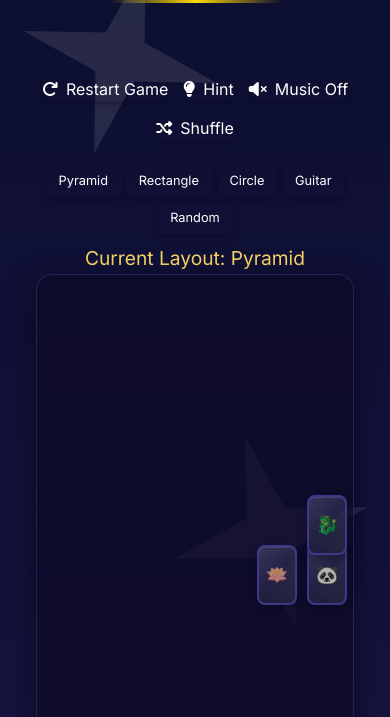
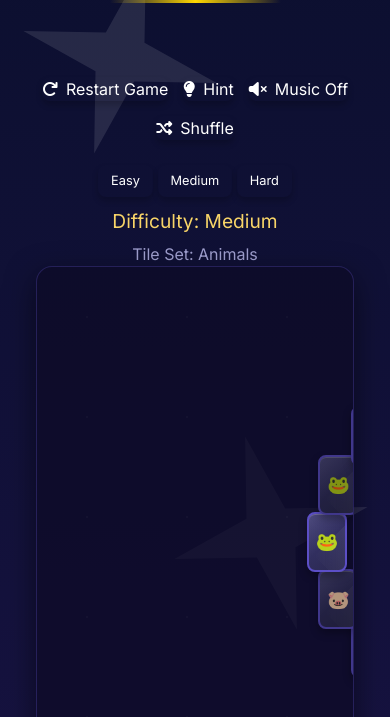
Before and after one commit to ASkyline9/vita-mahjong, a plain HTML site: page index.html in a window 390 px wide. Shown: the part 127-844 px from the top of the page. Drawn offline with nearby package versions, Linux system fonts and the light colour scheme; no server answers.

Commit message:
Add files via upload
updated

```diff
--- a/index.html
+++ b/index.html
@@ -235,8 +235,8 @@
       border: 1px solid rgba(92, 79, 199, 0.3);
     }
 
-    /* Layout selection */
-    .layout-selection {
+    /* Difficulty selection */
+    .difficulty-selection {
       display: flex;
       justify-content: center;
       gap: 10px;
@@ -244,7 +244,7 @@
       flex-wrap: wrap;
     }
 
-    .layout-btn {
+    .difficulty-btn {
       padding: 0.5rem 1rem;
       font-size: 0.9rem;
     }
@@ -280,11 +280,11 @@
         gap: 10px;
       }
 
-      .layout-selection {
+      .difficulty-selection {
         gap: 5px;
       }
 
-      .layout-btn {
+      .difficulty-btn {
         padding: 0.4rem 0.8rem;
         font-size: 0.8rem;
       }
@@ -364,13 +364,21 @@
       100% { box-shadow: 0 0 5px #ffd700; }
     }
 
-    /* Layout preview */
-    .layout-preview {
+    /* Difficulty indicator */
+    .difficulty-indicator {
       margin-top: 10px;
       text-align: center;
       font-size: 1.2rem;
       color: var(--text-gold);
       min-height: 30px;
+    }
+
+    /* Tile sets */
+    .tile-set-info {
+      text-align: center;
+      margin-top: 5px;
+      font-size: 1rem;
+      color: #a0a0d0;
     }
   </style>
 </head>
@@ -392,15 +400,14 @@
         <button id="shuffleBtn"><i class="fas fa-random"></i> Shuffle</button>
       </div>
 
-      <div class="layout-selection">
-        <button class="layout-btn" data-layout="pyramid">Pyramid</button>
-        <button class="layout-btn" data-layout="rectangle">Rectangle</button>
-        <button class="layout-btn" data-layout="circle">Circle</button>
-        <button class="layout-btn" data-layout="guitar">Guitar</button>
-        <button class="layout-btn" data-layout="random">Random</button>
+      <div class="difficulty-selection">
+        <button class="difficulty-btn" data-difficulty="easy">Easy</button>
+        <button class="difficulty-btn" data-difficulty="medium">Medium</button>
+        <button class="difficulty-btn" data-difficulty="hard">Hard</button>
       </div>
 
-      <div class="layout-preview" id="layoutName">Current Layout: Pyramid</div>
+      <div class="difficulty-indicator" id="difficultyName">Difficulty: Medium</div>
+      <div class="tile-set-info" id="tileSetInfo">Tile Set: Mahjong</div>
 
       <div class="game-board">
         <div class="board-layout" id="gameBoard"></div>
@@ -515,7 +522,10 @@
     }
 
     // ---------------- Mahjong Game ----------------
-    const symbols = ["🐉", "🀄", "🍵", "🎋", "🌸", "💮", "🧧", "🎎", "🐼", "🎍", "🏮", "🎏", "🌊", "🎴", "🪷", "🌺"];
+    const mahjongSymbols = ["🀇", "🀈", "🀉", "🀊", "🀋", "🀌", "🀍", "🀎", "🀏", "🀀", "🀁", "🀂", "🀃", "🀄", "🀅", "🀆"];
+    const animalSymbols = ["🐼", "🐯", "🐰", "🐨", "🐵", "🐶", "🐷", "🐸", "🐙", "🦊", "🦁", "🐮", "🐻", "🐔", "🐦", "🐤"];
+    const insectSymbols = ["🐝", "🐛", "🦋", "🐌", "🐞", "🐜", "🦟", "🦗", "🕷", "🦂", "🐢", "🐍", "🦎", "🐙", "🦑", "🦐"];
+
     let firstTile = null;
     let lock = false;
     let matchedPairs = 0;
@@ -525,7 +535,8 @@
     let seconds = 0;
     let tiles = [];
     let layout = [];
-    let currentLayout = "pyramid";
+    let currentDifficulty = "medium";
+    let currentTileSet = "mahjong";
 
     // Layout generators
     const layoutGenerators = {
@@ -650,9 +661,20 @@
       }
     };
 
-    function initGame(layoutType = currentLayout) {
-      currentLayout = layoutType;
-      document.getElementById("layoutName").textContent = `Current Layout: ${layoutType.charAt(0).toUpperCase() + layoutType.slice(1)}`;
+    function initGame(difficulty = currentDifficulty) {
+      currentDifficulty = difficulty;
+
+      // Set tile set based on difficulty
+      if (difficulty === "easy") {
+        currentTileSet = "mahjong";
+      } else if (difficulty === "medium") {
+        currentTileSet = "animals";
+      } else {
+        currentTileSet = "insects";
+      }
+
+      document.getElementById("difficultyName").textContent = `Difficulty: ${difficulty.charAt(0).toUpperCase() + difficulty.slice(1)}`;
+      document.getElementById("tileSetInfo").textContent = `Tile Set: ${currentTileSet.charAt(0).toUpperCase() + currentTileSet.slice(1)}`;
 
       // Reset game state
       clearInterval(gameTimer);
@@ -666,11 +688,24 @@
       tiles = [];
 
       // Generate layout positions
-      const layoutPositions = layoutGenerators[layoutType]();
+      const layoutPositions = layoutGenerators.random();
+
+      // Select symbols based on tile set
+      let symbolSet;
+      switch(currentTileSet) {
+        case "animals":
+          symbolSet = animalSymbols;
+          break;
+        case "insects":
+          symbolSet = insectSymbols;
+          break;
+        default:
+          symbolSet = mahjongSymbols;
+      }
 
       // Create a full set of tiles (each symbol appears twice)
       let deck = [];
-      const selectedSymbols = [...symbols].sort(() => Math.random() - 0.5).slice(0, Math.ceil(layoutPositions.length / 2));
+      const selectedSymbols = [...symbolSet].sort(() => Math.random() - 0.5).slice(0, Math.ceil(layoutPositions.length / 2));
 
       for (let symbol of selectedSymbols) {
         // Add pairs until we have enough tiles
@@ -977,12 +1012,12 @@
     }
 
     // Restart button
-    document.getElementById("restartBtn").addEventListener("click", () => initGame(currentLayout));
+    document.getElementById("restartBtn").addEventListener("click", () => initGame(currentDifficulty));
 
     // Play again button
     document.getElementById("playAgainBtn").addEventListener("click", () => {
       document.getElementById("gameComplete").classList.remove("show");
-      initGame(currentLayout);
+      initGame(currentDifficulty);
     });
 
     // Hint button
@@ -991,11 +1026,11 @@
     // Shuffle button
     document.getElementById("shuffleBtn").addEventListener("click", shuffleTiles);
 
-    // Layout buttons
-    document.querySelectorAll(".layout-btn").forEach(button => {
+    // Difficulty buttons
+    document.querySelectorAll(".difficulty-btn").forEach(button => {
       button.addEventListener("click", () => {
-        const layoutType = button.dataset.layout;
-        initGame(layoutType);
+        const difficulty = button.dataset.difficulty;
+        initGame(difficulty);
       });
     });
 
```
